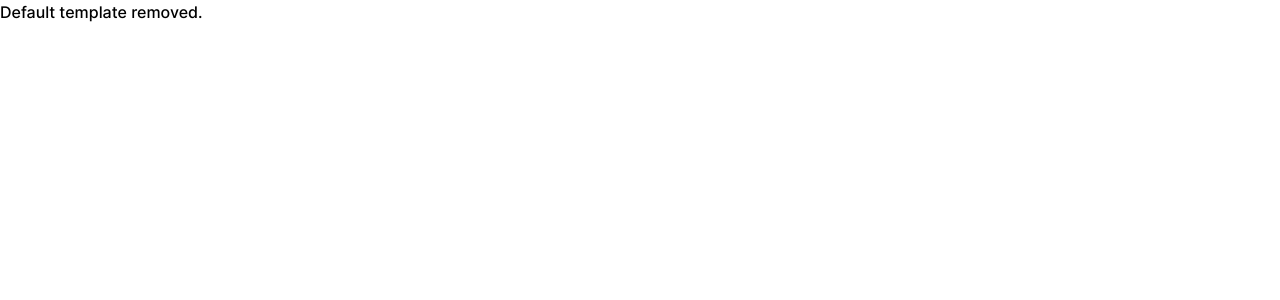
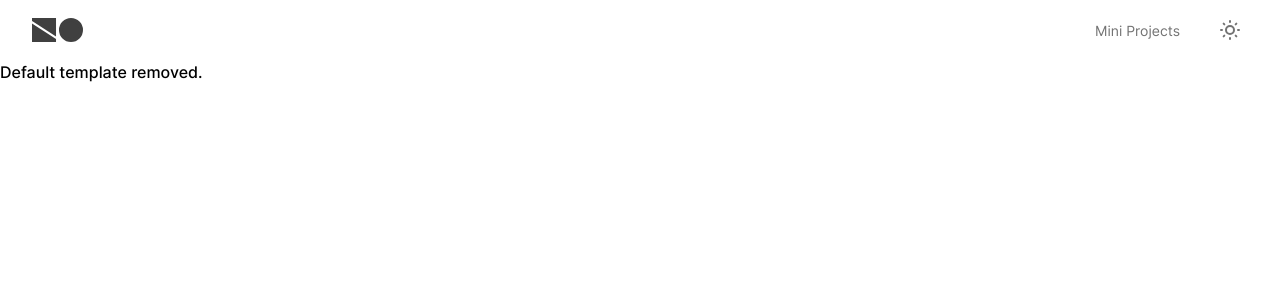
Before and after one commit to aakindel/akin, a Next.js app: page / in a window 1280 px wide. Shown: the top 300 px of the page. Built offline with nearby package versions, Linux system fonts and the light colour scheme.

Commit message:
create MainNav component

```diff
--- a/app/layout.tsx
+++ b/app/layout.tsx
@@ -1,5 +1,6 @@
 import "./globals.scss";
 import { Providers } from "./providers";
+import MainNav from "@/components/MainNav";
 import { inter, SFMono } from "../assets/fonts";
 
 export const metadata = {
@@ -15,7 +16,10 @@ export default function RootLayout({
   return (
     <html lang="en" suppressHydrationWarning>
       <body className={`${inter.variable} ${SFMono.variable} font-sans`}>
-        <Providers>{children}</Providers>
+        <Providers>
+          <MainNav />
+          {children}
+        </Providers>
       </body>
     </html>
   );
--- /dev/null
+++ b/components/AppLogo/index.tsx
@@ -0,0 +1,61 @@
+import React from "react";
+
+const AppLogoSvg: React.FC = () => {
+  return (
+    <div className="block h-[24px]">
+      <svg
+        version="1.1"
+        viewBox="0 0 13.493747 6.3499997"
+        height="24px"
+        width="51px" // width = height * 2.125
+      >
+        <g transform="translate(-58.559398,-100.76162)" id="layer1">
+          <g
+            strokeWidth={0.950301}
+            transform="matrix(1.0530285,0,0,1.0515672,10.85606,7.9819621)"
+            id="g905"
+          >
+            <path
+              id="rect867"
+              className="fill-neutral-700 stroke-neutral-700 dark:fill-neutral-500 dark:stroke-neutral-500"
+              strokeWidth={0.950301}
+              strokeMiterlimit={4}
+              strokeDasharray="none"
+              strokeDashoffset={0}
+              strokeOpacity={1}
+              paintOrder="markers fill stroke"
+              d="m 45.77624,90.472841 v 3.319061 h 5.085416 v -0.0035 z"
+            />
+            <path
+              id="path872"
+              className="fill-neutral-700 stroke-neutral-700 dark:fill-neutral-500 dark:stroke-neutral-500"
+              strokeWidth={0.950301}
+              strokeMiterlimit={4}
+              strokeDasharray="none"
+              strokeDashoffset={0}
+              strokeOpacity={1}
+              paintOrder="markers fill stroke"
+              d="M 45.77624,88.721992 50.861656,92.0376 V 88.706485 H 45.77624 Z"
+            />
+          </g>
+          <ellipse
+            ry="2.675005"
+            rx="2.677875"
+            cy="103.93662"
+            cx="68.875275"
+            id="path875"
+            className="fill-neutral-700 stroke-neutral-700 dark:fill-neutral-500 dark:stroke-neutral-500"
+            strokeWidth={0.99999}
+            strokeMiterlimit={4}
+            strokeDasharray="none"
+            strokeDashoffset={0}
+            strokeOpacity={1}
+            paintOrder="markers fill stroke"
+          />
+        </g>
+      </svg>
+    </div>
+  );
+};
+
+export default AppLogoSvg;
--- /dev/null
+++ b/components/MainNav/index.tsx
@@ -0,0 +1,29 @@
+import AppLogoSvg from "@/components/AppLogo";
+import { Button } from "@/components/Button";
+import ThemeChanger from "@/components/ThemeChanger";
+import Link from "next/link";
+import React from "react";
+
+const MainNav = () => {
+  return (
+    <div className="mx-auto flex h-[60px] w-full max-w-7xl flex-wrap items-center justify-between px-6 sm:px-8">
+      <div className="flex h-[60px] items-center justify-center">
+        <Link href="/">
+          <AppLogoSvg />
+        </Link>
+      </div>
+      <ul className="flex list-none items-center gap-4 sm:gap-6">
+        <li className="block">
+          <Button variant="ghost" className="whitespace-nowrap" asChild>
+            <Link href="/mini-projects">Mini Projects</Link>
+          </Button>
+        </li>
+        <li className="block">
+          <ThemeChanger />
+        </li>
+      </ul>
+    </div>
+  );
+};
+
+export default MainNav;
```
